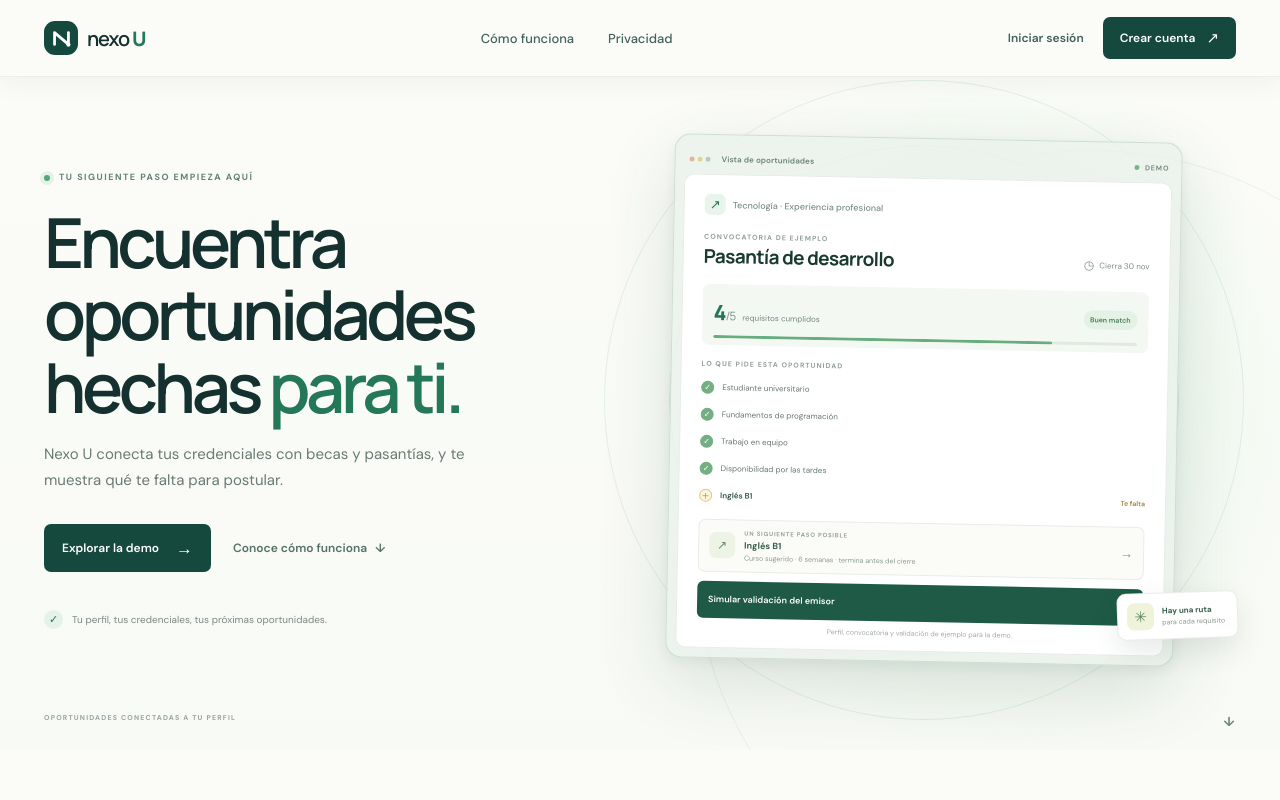
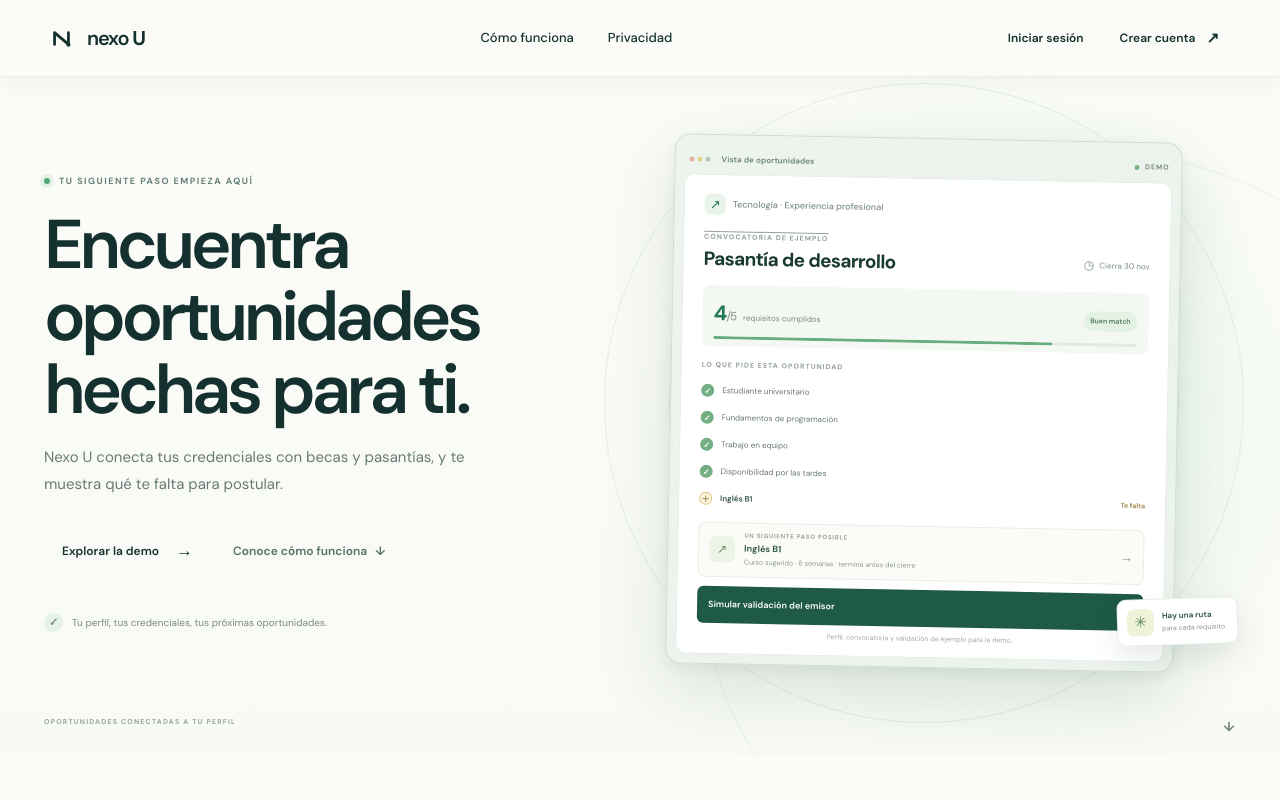
Before and after one commit to nellyvargas-n/NEXO-U, a React (Vite) app in the folder frontend/: page / in a window 1280 px wide. Shown: the top 800 px of the page. Built offline with nearby package versions, Linux system fonts and the light colour scheme.

Commit message:
feat: configura Tailwind en Vite

```diff
--- a/frontend/index.html
+++ b/frontend/index.html
@@ -6,9 +6,12 @@
     <meta name="viewport" content="width=device-width, initial-scale=1.0" />
     <meta name="theme-color" content="#fbfcf8" />
     <meta name="description" content="Nexo U conecta tus credenciales con becas y pasantías, y te muestra qué te falta para postular." />
+    <link rel="preconnect" href="https://fonts.googleapis.com" />
+    <link rel="preconnect" href="https://fonts.gstatic.com" crossorigin />
+    <link href="https://fonts.googleapis.com/css2?family=DM+Sans:wght@400;500;600;700&family=Manrope:wght@400;500;600;700;800&display=swap" rel="stylesheet" />
     <title>Nexo U — oportunidades hechas para ti</title>
   </head>
-  <body>
+  <body class="m-0 min-h-screen min-w-[320px] scroll-smooth bg-[#fbfcf8] font-sans text-[#15312f] antialiased selection:bg-[#c9efd9] selection:text-[#15312f]">
     <div id="root"></div>
     <script type="module" src="/src/main.jsx"></script>
   </body>
--- a/frontend/package.json
+++ b/frontend/package.json
@@ -15,6 +15,7 @@
   },
   "devDependencies": {
     "@eslint/js": "^10.0.1",
+    "@tailwindcss/vite": "^4.3.5",
     "@types/react": "^19.3.0",
     "@types/react-dom": "^19.3.0",
     "@vitejs/plugin-react": "^6.1.2",
@@ -22,6 +23,7 @@
     "eslint-plugin-react-hooks": "^7.1.1",
     "eslint-plugin-react-refresh": "^0.5.7",
     "globals": "^17.13.0",
+    "tailwindcss": "^4.3.5",
     "vite": "^8.3.6"
   }
 }
--- a/frontend/src/App.jsx
+++ b/frontend/src/App.jsx
@@ -5,10 +5,11 @@ import SignInPage from './features/auth/pages/SignInPage.jsx'
 function App() {
   const path = window.location.pathname.replace(/\/+$/, '') || '/'
 
-  if (path === '/login') return <SignInPage />
-  if (path === '/register') return <RegisterPage />
-
-  return <LandingPage />
+  return (
+    <div className="min-h-screen overflow-hidden pt-[76px] max-[700px]:pt-[66px]">
+      {path === '/login' ? <SignInPage /> : path === '/register' ? <RegisterPage /> : <LandingPage />}
+    </div>
+  )
 }
 
 export default App
--- a/frontend/src/index.css
+++ b/frontend/src/index.css
@@ -1,91 +1,6 @@
-@import url('https://fonts.googleapis.com/css2?family=DM+Sans:wght@400;500;600;700&family=Manrope:wght@400;500;600;700;800&display=swap');
+@import "tailwindcss";
 
-:root {
-  font-family: 'DM Sans', 'Segoe UI', sans-serif;
-  color: #15312f;
-  background: #fbfcf8;
-  font-synthesis: none;
-  text-rendering: optimizeLegibility;
-  -webkit-font-smoothing: antialiased;
-  -moz-osx-font-smoothing: grayscale;
-
-  --ink: #15312f;
-  --ink-soft: #42615c;
-  --muted: #71827c;
-  --line: #e5eae4;
-  --paper: #fbfcf8;
-  --white: #fff;
-  --mint: #c9efd9;
-  --green: #247858;
-  --green-dark: #16493e;
-  --lime: #e5f4a8;
-  --serif: 'Manrope', 'DM Sans', sans-serif;
+@theme {
+  --font-sans: "DM Sans", "Segoe UI", sans-serif;
+  --font-display: "Manrope", "DM Sans", sans-serif;
 }
-
-* {
-  box-sizing: border-box;
-}
-
-html {
-  min-width: 320px;
-  scroll-behavior: smooth;
-  scroll-padding-top: 88px;
-}
-
-body {
-  min-width: 320px;
-  min-height: 100vh;
-  margin: 0;
-}
-
-body,
-button,
-a {
-  font-family: 'DM Sans', 'Segoe UI', sans-serif;
-}
-
-button,
-a {
-  -webkit-tap-highlight-color: transparent;
-}
-
-a {
-  color: inherit;
-}
-
-button {
-  color: inherit;
-}
-
-::selection {
-  color: var(--ink);
-  background: var(--mint);
-}
-
-:focus-visible {
-  outline: 3px solid #63ab86;
-  outline-offset: 3px;
-}
-
-#root {
-  min-height: 100vh;
-  padding-top: 76px;
-  overflow: hidden;
-}
-
-@media (max-width: 700px) {
-  #root {
-    padding-top: 66px;
-  }
-}
-
-@media (prefers-reduced-motion: reduce) {
-  *,
-  *::before,
-  *::after {
-    scroll-behavior: auto !important;
-    animation-duration: 0.01ms !important;
-    animation-iteration-count: 1 !important;
-    transition-duration: 0.01ms !important;
-  }
-}
--- a/frontend/vite.config.js
+++ b/frontend/vite.config.js
@@ -1,7 +1,8 @@
 import react from '@vitejs/plugin-react'
 import { defineConfig } from 'vite'
+import tailwindcss from '@tailwindcss/vite'
 
 // https://vite.dev/config/
 export default defineConfig({
-  plugins: [react()],
+  plugins: [react(), tailwindcss()],
 })
```
Also changed, not shown: 1 other file (tests, documents, lock files or other folders).
